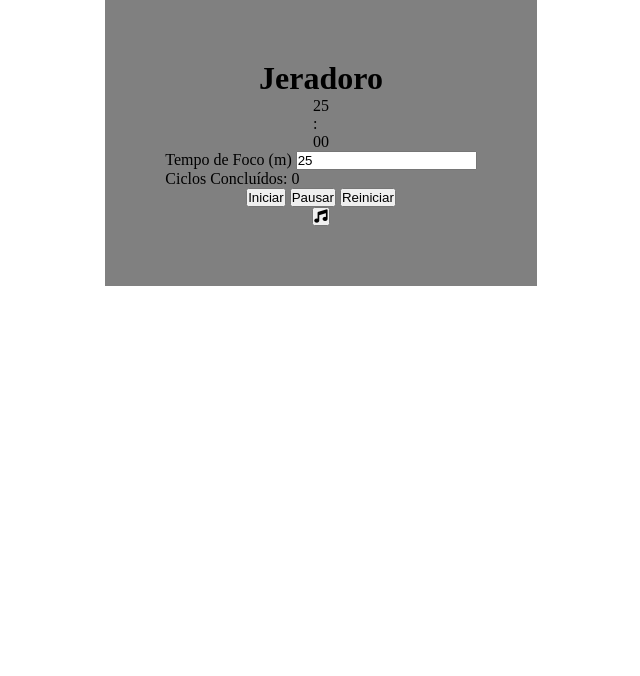
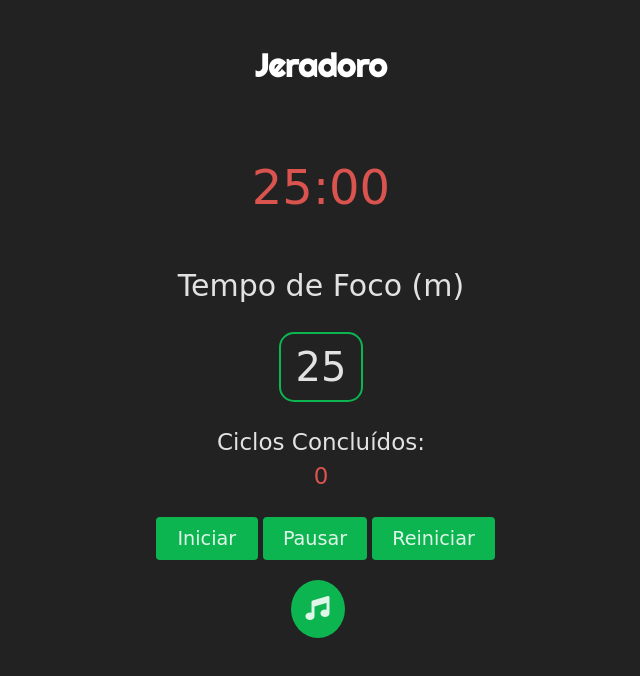
Before and after one commit to eliabjr/pomodoro-jera, a plain HTML site: page index.html in a window 1280 px wide. Shown: the whole page, without its empty margins (319-959 px from the left). Drawn offline with Linux system fonts and the light colour scheme; a web font is replaced by a local one.

Commit message:
Estilização

```diff
--- a/index.html
+++ b/index.html
@@ -23,15 +23,16 @@
             <p id="seconds"></p>
         </div>
         <div>
-            <label for="focus-time">Tempo de Foco (m)</label>
+            <label for="focus-time" id="lblFoco">Tempo de Foco (m)</label> <br>
             <input type="number" id="input-focus-time" value="25">
-            <p>Ciclos Concluídos: <span id="cycle-count">0</span></p>
+            <p id="cycle-label">Ciclos Concluídos: <br> <span id="cycle-count">0</span></p>
 
         </div>
         <div class="controls">
             <button onclick="setTimes()" class="start-btn" onclick="start()">Iniciar</button>
             <button class="pause-btn" onclick="pause()">Pausar</button>
             <button class="reset-btn" onclick="reset()">Reiniciar</button>
+
         </div>
         <div class="music">
             <button id="music-btn">
--- a/style.css
+++ b/style.css
@@ -1,17 +1,188 @@
-* {
-  margin: auto;
+/* Fontes */
+@import url("https://fonts.googleapis.com/css2?family=Tilt+Neon&display=swap");
+@import url("https://fonts.googleapis.com/css2?family=Tilt+Warp&display=swap");
+@import url("https://fonts.googleapis.com/css2?family=Righteous&display=swap");
+/* Definição de cores */
+:root {
+  --background-color: #222;
+  --text-color: #ffffffde;
+  --accent-color: #0db551;
+}
+
+/* Estilos básicos da página */
+body {
+  background-color: var(--background-color);
+  color: var(--text-color);
+  font-size: 16px;
+  line-height: 1.5;
+  margin: 0;
   padding: 0;
 }
-body {
-  display: flex;
-  justify-content: center; /* Alinhamento Horizontal */
-  align-items: center; /* Alinhamento Vertical */
+h1 {
+  font-family: "Righteous", cursive;
+  font-size: 50px;
+  color: #ffffff;
 }
+
 .container {
-  background-color: grey;
-  padding: 60px;
+  max-width: 800px;
+  margin: 0 auto;
+  padding: 20px;
   display: flex;
   flex-direction: column;
   justify-content: center;
   align-items: center;
+  margin-bottom: 30px;
 }
+
+/* Estilos para o título */
+h1 {
+  font-size: 2rem;
+  text-align: center;
+}
+
+/* Estilos para o temporizador */
+.timer {
+  display: flex;
+  justify-content: center;
+  align-items: center;
+  font-size: 3rem;
+  margin: 40px 0;
+}
+
+.timer p {
+  margin: 0;
+  font-family: "Tilt Warp", cursive;
+
+  color: #d9534f;
+}
+
+/* Estilos para o campo de entrada e a etiqueta */
+#lblFoco {
+  display: block;
+  font-size: 1.2rem;
+  margin-bottom: 0px;
+  text-align: center;
+  font-size: 30px;
+  font-family: "Tilt Warp", cursive;
+}
+#cycle-label {
+  text-align: center;
+  font-family: "Tilt Warp", cursive;
+  font-size: 23px;
+}
+#cycle-count {
+  color: #d9534f;
+  font-family: "Tilt Warp", cursive;
+}
+
+#input-focus-time {
+  background-color: var(--background-color);
+  border: 2px solid var(--accent-color);
+  border-radius: 15px;
+  color: var(--text-color);
+  font-size: 40px;
+  padding: 10px;
+  font-family: "Tilt Neon", cursive;
+  width: 60px;
+  margin: auto;
+  display: block;
+  text-align: center;
+}
+#input-focus-time::-webkit-inner-spin-button,
+#input-focus-time::-webkit-outer-spin-button {
+  -webkit-appearance: none;
+  margin: 0;
+}
+/* Estilos para os botões */
+.start-btn,
+.pause-btn,
+.reset-btn {
+  flex: 0 0 30%;
+  background-color: var(--accent-color);
+  border: none;
+  border-radius: 4px;
+  color: var(--text-color);
+  cursor: pointer;
+  font-size: 1.2rem;
+  margin-right: 5px;
+  padding: 10px 20px;
+  transition: background-color 0.3s ease;
+  font-family: "Tilt Neon", cursive;
+}
+
+.controls {
+  display: flex;
+  justify-content: space-between;
+  align-items: center;
+  padding-left: 10px;
+
+  margin: auto;
+}
+
+.start-btn:hover,
+.pause-btn:hover,
+.reset-btn:hover {
+  background-color: #d9534f;
+}
+
+.music {
+  text-align: center;
+  margin-top: 20px;
+  display: flex;
+  padding-right: 7px;
+}
+
+.music button {
+  background-color: var(--accent-color);
+  border: none;
+  border-radius: 50%;
+  color: var(--text-color);
+  cursor: pointer;
+  font-size: 1.5rem;
+  padding: 15px;
+  transition: background-color 0.3s ease;
+}
+
+.music button:hover {
+  background-color: #d9534f;
+}
+
+.fa-music:before {
+  content: "\f001";
+}
+
+/* Estilos para a aparência dos elementos de formulário */
+input:focus {
+  outline: none;
+  box-shadow: 0 0 0 3px var(--accent-color);
+}
+
+/* Estilos para mídias de tela menores */
+@media (max-width: 600px) {
+  h1 {
+    font-size: 1.5rem;
+  }
+
+  .timer {
+    font-size: 2rem;
+    margin: 20px 0;
+  }
+
+  #input-focus-time {
+    font-size: 1.2rem;
+  }
+
+  .start-btn,
+  .pause-btn,
+  .reset-btn {
+    font-size: 1rem;
+    margin-right: 5px;
+    padding: 5px 10px;
+  }
+
+  .music button {
+    font-size: 1rem;
+    padding: 10px;
+  }
+}
```
